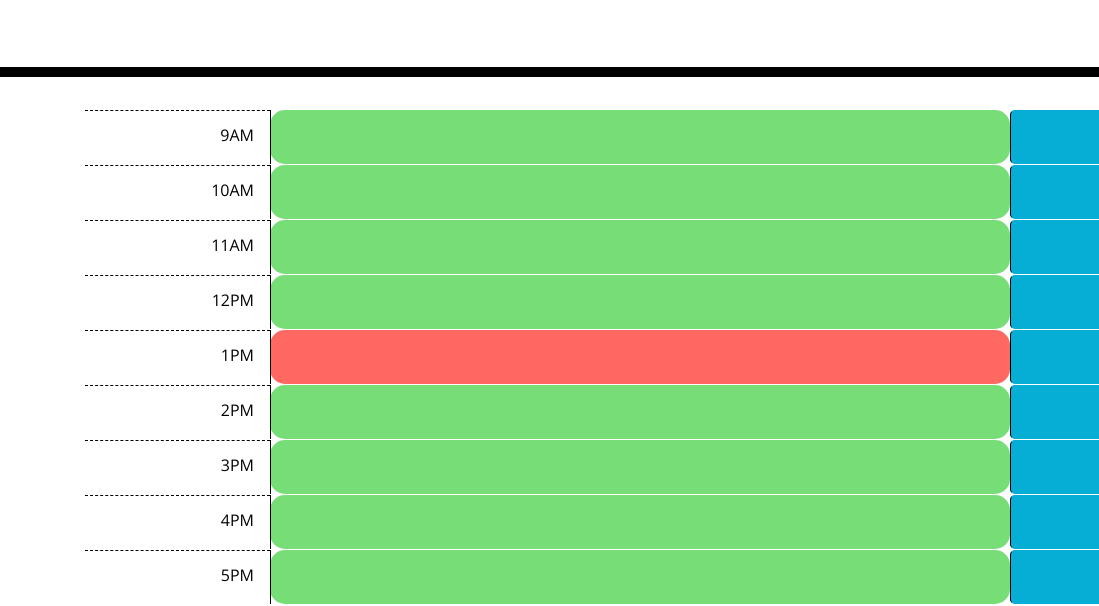
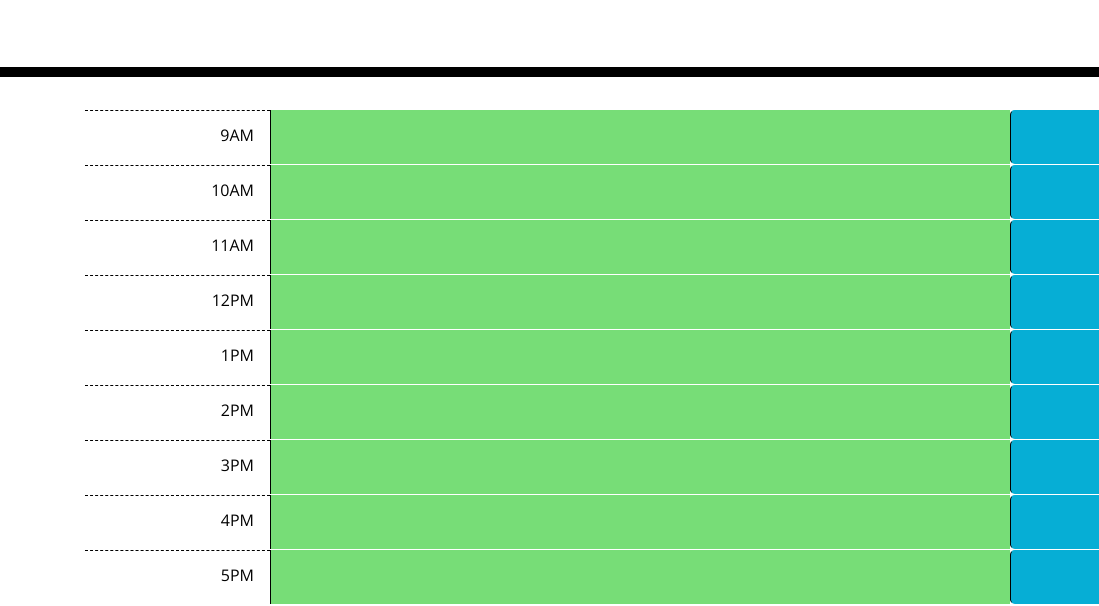
Before and after one commit to vpratnicki/Work-Day-Scheduler, a plain HTML site: page index.html in a window 1280 px wide. Shown: the part 263-869 px from the top of the page, 0-1099 px from the left. Drawn offline with nearby package versions, Linux system fonts and the light colour scheme; no server answers.

Commit message:
completed compareTime function

```diff
--- a/assets/css/style.css
+++ b/assets/css/style.css
@@ -28,7 +28,6 @@ body {
 
   .time-block{
     text-align: left;
-    border-radius: 15px;
   }
 
   .row {
--- a/assets/js/script.js
+++ b/assets/js/script.js
@@ -1,46 +1,27 @@
-// Display today's day and date
+// Current day and time (standard format)
 var todayDate = moment().format("dddd, MMM Do YYYY");
 var todayTime = moment().format("hh:mm A");
+// current hour in mility time
+var todayTimeMilitary = moment().hours();
 
+// Display today's day and date in th header
 $("#currentDay").html(todayDate);
 $("#currentTime").html(todayTime);
 
+
 function compareTime() {
-  // get current number of hours.
-  // loop through the time rows
+  // target the time-block and get the id
   $(".time-block").each(function () {
     const theElement = $(this); // that has timeblock
-    const theElementsId = theElement.attr("id"); // turn: timeBlock-9
-    const theElementTime = theElementsId.replace("timeBlock-", ""); // into: 9
-    //console.log(theElementTime);
+    const theElementsId = theElement.attr("id");
+    const theElementTime = theElementsId.replace("timeBlock-", ""); // turn: timeBlock-9 into: 9
+    // convert string into a number
     const timeValueInRows = parseInt(theElementTime);
+    // const timeValueInRows = 13;
 
     // convert the current time string into number
-    const todayTimeHour = todayTime.slice(0, 2); // changes time string into: 10:00 AM in 10
-    console.log(todayTimeHour);
-    const todayHourAsNumber = parseInt(todayTimeHour);
-
-    //convert into military time
-    const timeValueInRowsAsMilitary = function () {
-        if (timeValueInRows === 1) {
-            // add 12 here
-            timeValueInRows += 12;
-        } else if (timeValueInRows === 2) {
-            // add 12 here
-            timeValueInRows += 12;
-        } else if (timeValueInRows === 3) {
-            // add 12 here
-            timeValueInRows += 12;
-        } else if (timeValueInRows === 4) {
-           // add 12 here
-           timeValueInRows += 12;
-        } else if (timeValueInRows === 5) {
-            // add 12 here
-            timeValueInRows += 12;
-        } else {
-            console.log(timeValueInRows)
-        }
-    };
+    const todayHourAsNumber = parseInt(todayTimeMilitary);
+    // const todayHourAsNumber = 13;
 
     console.log(timeValueInRows, todayHourAsNumber);
     // apply new clsss if event is in the past
--- a/index.html
+++ b/index.html
@@ -86,7 +86,7 @@
         <div class="col-2 hour p-3 text-right">
             1PM
           </div>
-          <div id="timeBlock-1" class="col-8 time-block">
+          <div id="timeBlock-13" class="col-8 time-block">
                 <textarea class="description h-100" type="text"></textarea>
           </div>
           <div class="col-2">
@@ -100,7 +100,7 @@
         <div class="col-2 hour p-3 text-right">
             2PM
           </div>
-          <div id="timeBlock-2" class="col-8 time-block">
+          <div id="timeBlock-14" class="col-8 time-block">
                 <textarea class="description h-100" type="text"></textarea>
           </div>
           <div class="col-2">
@@ -114,7 +114,7 @@
         <div class="col-2 hour p-3 text-right">
             3PM
           </div>
-          <div id="timeBlock-3" class="col-8 time-block">
+          <div id="timeBlock-15" class="col-8 time-block">
                 <textarea class="description h-100" type="text"></textarea>
           </div>
           <div class="col-2">
@@ -128,7 +128,7 @@
         <div class="col-2 hour p-3 text-right">
             4PM
           </div>
-          <div id="timeBlock-4" class="col-8 time-block">
+          <div id="timeBlock-16" class="col-8 time-block">
                 <textarea class="description h-100" type="text"></textarea>
           </div>
           <div class="col-2">
@@ -142,7 +142,7 @@
         <div class="col-2 hour p-3 text-right">
             5PM
           </div>
-          <div id="timeBlock-5" class="col-8 time-block">
+          <div id="timeBlock-17" class="col-8 time-block">
                 <textarea class="description h-100" type="text"></textarea>
           </div>
           <div class="col-2">
```
